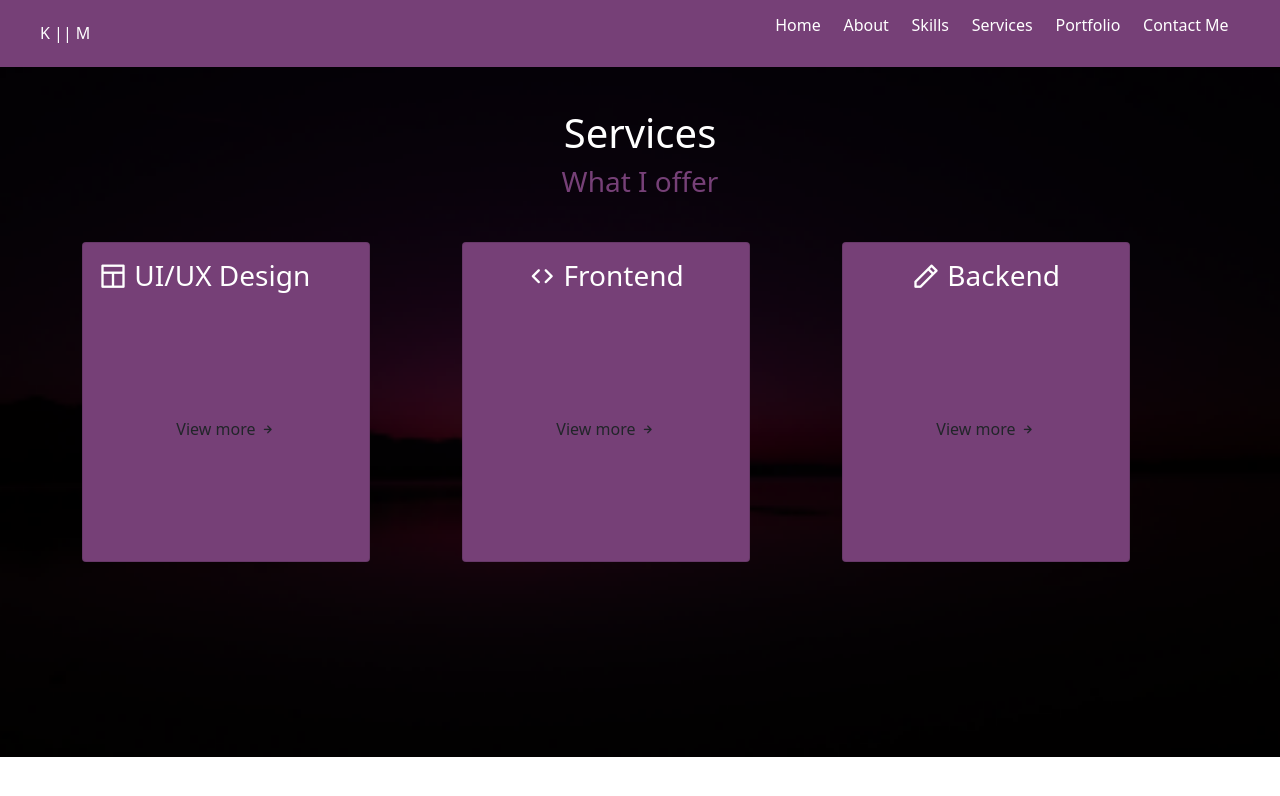
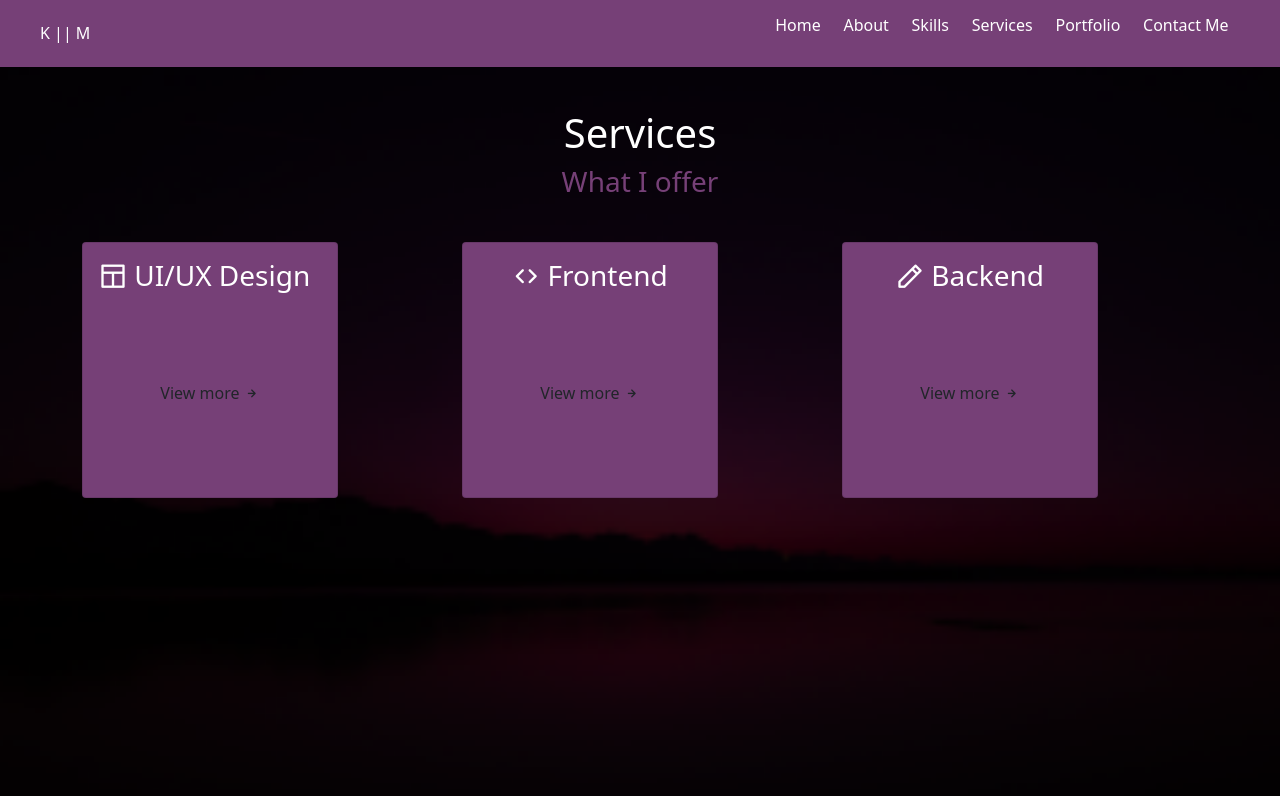
Before and after one commit to Khanyisile-Mdleleni/Portfolio, a React (Vite) app in the folder react-portfolio/: page /services in a window 1280 px wide. Shown: the top 796 px of the page. Built offline with nearby package versions, Linux system fonts and the light colour scheme.

Commit message:
Added styling to services page

```diff
--- a/react-portfolio/src/App.css
+++ b/react-portfolio/src/App.css
@@ -1,4 +1,5 @@
 @import url("https://fonts.googleapis.com/css2?family=Poppins:wght@400;500;600&display=swap");
+
 
 .App{
     height: 100%;
--- a/react-portfolio/src/components/pages/Services.jsx
+++ b/react-portfolio/src/components/pages/Services.jsx
@@ -33,7 +33,7 @@ import node from '../img/node.png'
         backgroundImage:`url(${image})`,
         backgroundRepeat: 'no-repeat',
         backgroundSize: 'cover',
-        height: '690px'
+        height: '120vh'
         }}>
       <div id='intro'>
        <h1 id='title'>Services</h1>
@@ -43,10 +43,9 @@ import node from '../img/node.png'
       <Container>
       <Row>
         <Col sm>
-        <Card style={{
-          width: '18rem', backgroundColor: 'rgba(118, 64, 119,1 )', height: '20rem'}}>
+        <Card style={{ width: '16rem', backgroundColor: 'rgba(118, 64, 119,1 )', height: '16rem', position:'static'}}>
       <Card.Body>
-        <Card.Title className='text-center, fs-3'><i className="uil uil-web-grid-alt"></i> UI/UX Design</Card.Title><br /><br /><br />
+        <Card.Title className='text-center, fs-3'><i className="uil uil-web-grid-alt"></i> UI/UX Design</Card.Title><br /><br />
         <div className='text-center'>
         <Card.Link>
           <Button variant='info-emphasis' onClick={handleShow}>View more  <i className="uil uil-arrow-right"></i></Button>
@@ -57,9 +56,9 @@ import node from '../img/node.png'
         </Col>
 
         <Col sm>
-        <Card style={{ width: '18rem', backgroundColor: 'rgba(118, 64, 119,1 )', height: '20rem' }}>
+        <Card style={{ width: '16rem', backgroundColor: 'rgba(118, 64, 119,1 )', height: '16rem', position:'static' }}>
       <Card.Body>
-        <Card.Title className='text-center , fs-3'><i class="uil uil-arrow"> </i>Frontend</Card.Title>  <br /><br /><br />
+        <Card.Title className='text-center , fs-3'><i class="uil uil-arrow"> </i>Frontend</Card.Title>  <br /><br />
         <div className='text-center'>
         <Card.Link>
           <Button variant='info-emphasis' onClick={handlePop}>View more  <i className="uil uil-arrow-right"></i></Button>
@@ -70,9 +69,9 @@ import node from '../img/node.png'
         </Col>
 
         <Col sm>
-        <Card style={{ width: '18rem', backgroundColor: 'rgba(118, 64, 119,1 )', height: '20rem' }}>
+        <Card style={{ width: '16rem', backgroundColor: 'rgba(118, 64, 119,1 )', height: '16rem', position:'static' }}>
       <Card.Body>
-        <Card.Title className='text-center , fs-3'><i class="uil uil-pen"></i> Backend </Card.Title>  <br /><br /><br />
+        <Card.Title className='text-center , fs-3'><i class="uil uil-pen"></i> Backend </Card.Title>  <br /><br />
         <div className='text-center'>
         <Card.Link>
           <Button variant='info-emphasis' onClick={handleSlide}>View more  <i className="uil uil-arrow-right"></i></Button>
@@ -105,7 +104,7 @@ import node from '../img/node.png'
         </Modal.Header>
         <Modal.Body style={{ backgroundColor: 'rgba(118, 64, 119,1 )', color: '#fff'}}>
          <ul>
-          <li>Uses framewoks like react to create user-friendly web pages.</li>
+          <li>Uses frameworks like react to create user-friendly web pages.</li>
           <li>Create quality mockups and prototypes.</li>
         </ul>
         <img src={html} alt="" style={{
```
